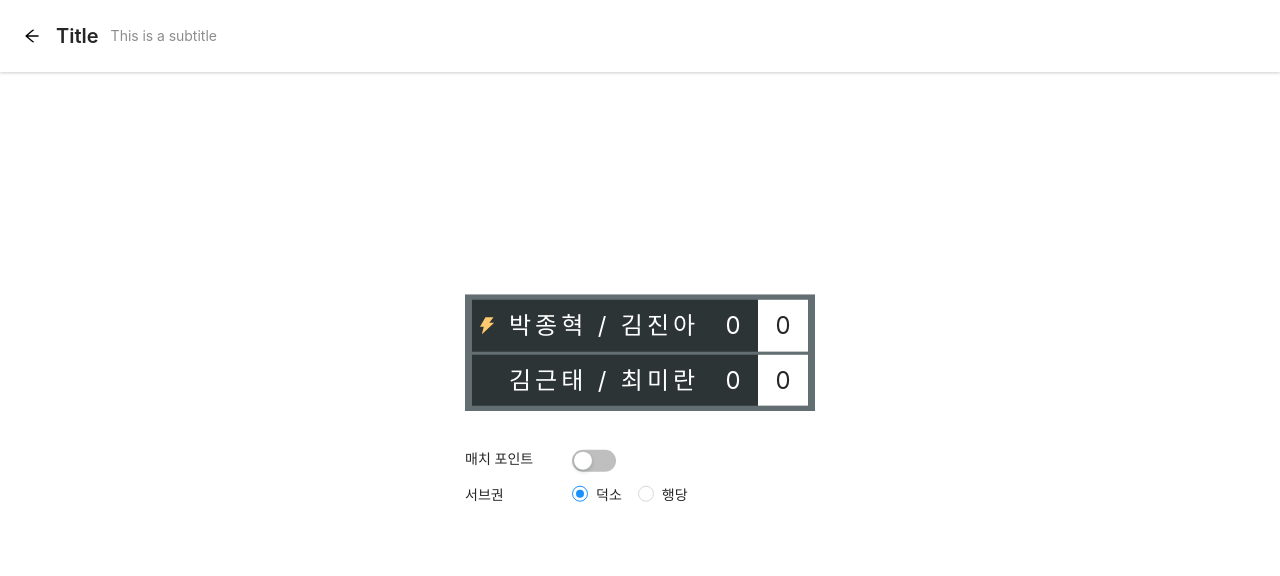
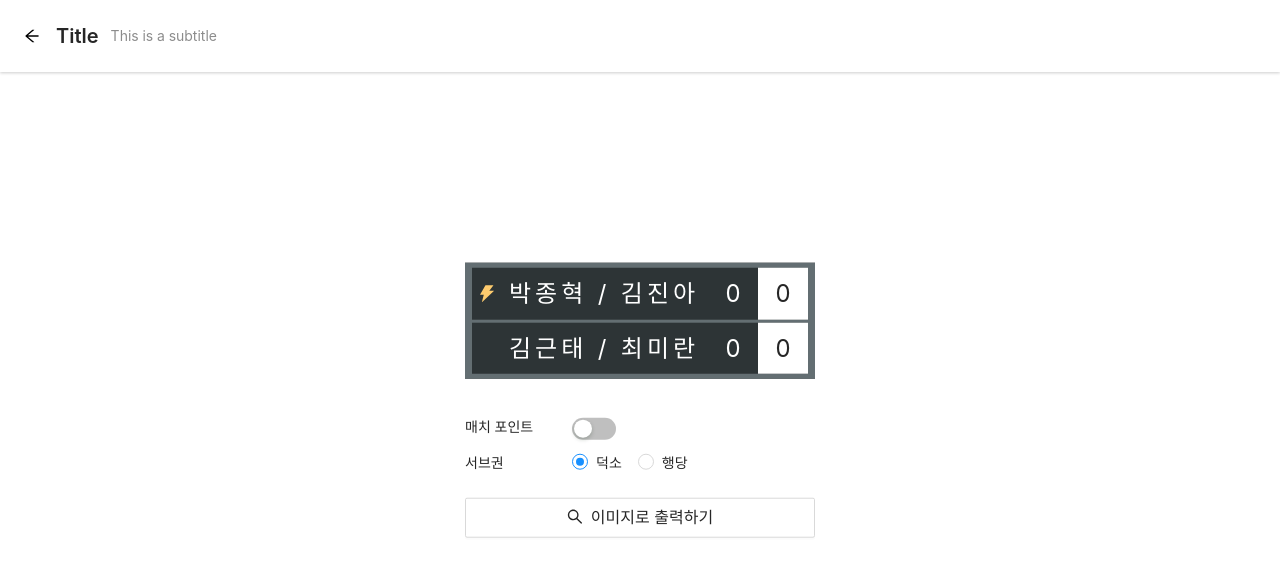
Before and after one commit to parkoon/tns-scoreboard, a React (Create React App) app: page /board in a window 1280 px wide. Shown: the top 576 px of the page. Built offline with nearby package versions, Linux system fonts and the light colour scheme.

Commit message:
add image download helper

```diff
--- a/package.json
+++ b/package.json
@@ -6,6 +6,7 @@
         "@testing-library/jest-dom": "^4.2.4",
         "@testing-library/react": "^9.3.2",
         "@testing-library/user-event": "^7.1.2",
+        "@types/downloadjs": "^1.4.1",
         "@types/jest": "^24.0.0",
         "@types/node": "^12.0.0",
         "@types/react": "^16.9.0",
@@ -13,6 +14,8 @@
         "@types/react-router-dom": "^5.1.4",
         "@types/styled-components": "^5.1.0",
         "antd": "^4.1.3",
+        "downloadjs": "^1.4.7",
+        "html-to-image": "^0.1.1",
         "react": "^16.13.1",
         "react-dom": "^16.13.1",
         "react-router-dom": "^5.1.2",
--- a/src/components/molecules/ScoreBoard.tsx
+++ b/src/components/molecules/ScoreBoard.tsx
@@ -1,4 +1,4 @@
-import React from 'react';
+import React, { Ref } from 'react';
 import styled from 'styled-components';
 import { ThunderboltFilled } from '@ant-design/icons';
 import { TeamObjectTypes } from '../../context/GlobalContext';
@@ -79,10 +79,17 @@ type ScoreBoardTypes = {
     onIncreaseScore: (team: Team) => void;
     teamA: TeamObjectTypes;
     teamB: TeamObjectTypes;
+    htmlRef: Ref<HTMLDivElement>;
 };
-function ScoreBoard({ onIncreaseScore, isMatchPoint = false, teamA, teamB }: ScoreBoardTypes) {
+function ScoreBoard({
+    onIncreaseScore,
+    isMatchPoint = false,
+    teamA,
+    teamB,
+    htmlRef,
+}: ScoreBoardTypes) {
     return (
-        <StyledScoreBoardWrapper>
+        <StyledScoreBoardWrapper ref={htmlRef} id="score-board">
             <StyledScoreBoardContainer>
                 <StyledBoardRow>
                     <StyledServeIcon>{teamA.isServeTurn && <ThunderboltFilled />}</StyledServeIcon>
--- a/src/components/molecules/SettingBox.tsx
+++ b/src/components/molecules/SettingBox.tsx
@@ -1,5 +1,9 @@
 import React from 'react';
+import { SearchOutlined } from '@ant-design/icons';
+import { Button } from 'antd';
+
 import MatchPointSwitch from './MatchPointSwitch';
+
 import ServeTurnRadio from './ServeTurnRadio';
 import { Team } from '../../interface/team';
 import styled from 'styled-components';
@@ -10,13 +14,19 @@ const StyledSettingBoxWrapper = styled.div``;
 type SettingBoxTypes = {
     onServeChange: (value: Team) => void;
     onMatchChange: (value: boolean) => void;
+    onImagePrintClick: (e: React.MouseEvent<HTMLElement, MouseEvent>) => void;
 };
-function SettingBox({ onMatchChange, onServeChange }: SettingBoxTypes) {
+function SettingBox({ onMatchChange, onServeChange, onImagePrintClick }: SettingBoxTypes) {
     return (
         <StyledSettingBoxWrapper>
             <MatchPointSwitch onChange={onMatchChange} />
             <Spacing />
             <ServeTurnRadio onChange={onServeChange} />
+            <Spacing />
+            <Spacing />
+            <Button size="large" block icon={<SearchOutlined />} onClick={onImagePrintClick}>
+                이미지로 출력하기
+            </Button>
         </StyledSettingBoxWrapper>
     );
 }
--- a/src/components/pages/ScoreBoardPage.tsx
+++ b/src/components/pages/ScoreBoardPage.tsx
@@ -1,8 +1,7 @@
-import React, { useContext, useEffect } from 'react';
-import { PageHeader } from 'antd';
+import React, { useContext, useEffect, useRef } from 'react';
+import { PageHeader, Button } from 'antd';
 import ScoreBoard from '../molecules/ScoreBoard';
 import Center from '../atoms/Center';
-import MatchPointSwitch from '../molecules/MatchPointSwitch';
 import { GlobalContext } from '../../context/GlobalContext';
 import {
     toggleMatchPoint,
@@ -10,12 +9,13 @@ import {
     increaseGameScore,
     increaseGamePoint,
 } from '../actions';
-import ServeTurnRadio from '../molecules/ServeTurnRadio';
 import { Team } from '../../interface/team';
 import SettingBox from '../molecules/SettingBox';
 import { TENNIS_GAME_POINT } from '../../constants/game';
+import { downloadImage } from '../../helpers/htmlToImage';
 
 function ScoreBoardPage() {
+    const scoreBoardRef = useRef<HTMLDivElement>(null);
     const { state, dispatch } = useContext(GlobalContext);
 
     console.log(state, `from scorebord page`);
@@ -30,6 +30,13 @@ function ScoreBoardPage() {
     };
     const handleIncreaseScore = (team: Team) => {
         dispatch(increaseGameScore(team));
+    };
+
+    const handleImagePrint = () => {
+        // 왜 null..?
+        if (scoreBoardRef.current) {
+            downloadImage(scoreBoardRef.current);
+        }
     };
 
     useEffect(() => {
@@ -57,8 +64,13 @@ function ScoreBoardPage() {
                     isMatchPoint={isMatchPoint}
                     teamA={teamA}
                     teamB={teamB}
+                    htmlRef={scoreBoardRef}
                 />
-                <SettingBox onServeChange={handleServeChange} onMatchChange={handleMatchChange} />
+                <SettingBox
+                    onServeChange={handleServeChange}
+                    onMatchChange={handleMatchChange}
+                    onImagePrintClick={handleImagePrint}
+                />
             </Center>
         </>
     );
--- /dev/null
+++ b/src/helpers/htmlToImage.ts
@@ -0,0 +1,21 @@
+import download from 'downloadjs';
+import htmlToImage from 'html-to-image';
+
+export const downloadImage = (html: HTMLElement) => {
+    htmlToImage.toPng(html).then(function (dataUrl) {
+        download(dataUrl, 'my-node.png');
+    });
+};
+
+export const appendImage = (html: HTMLElement, target: HTMLElement) => {
+    htmlToImage
+        .toPng(html)
+        .then(function (dataUrl) {
+            var img = new Image();
+            img.src = dataUrl;
+            document.body.appendChild(img);
+        })
+        .catch(function (error) {
+            console.error('oops, something went wrong!', error);
+        });
+};
```
Also changed, not shown: 1 other file (tests, documents, lock files or other folders).
